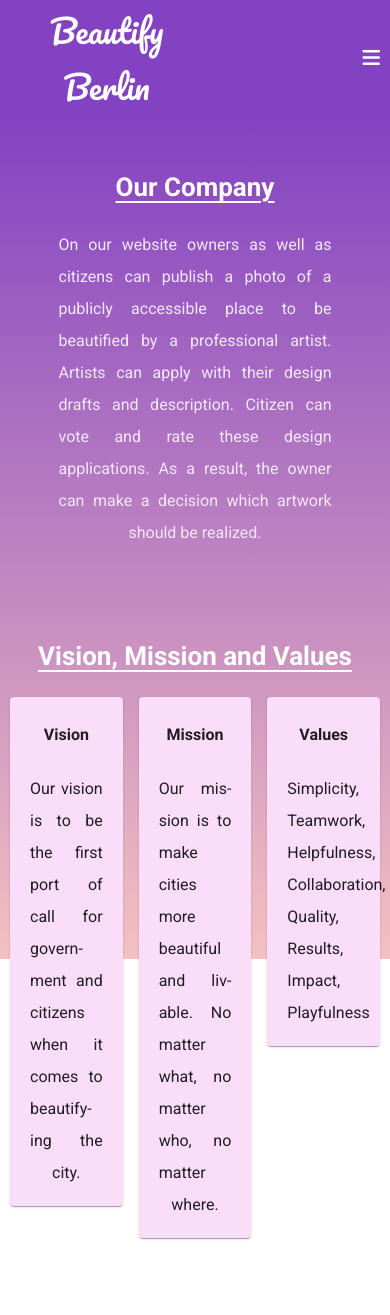
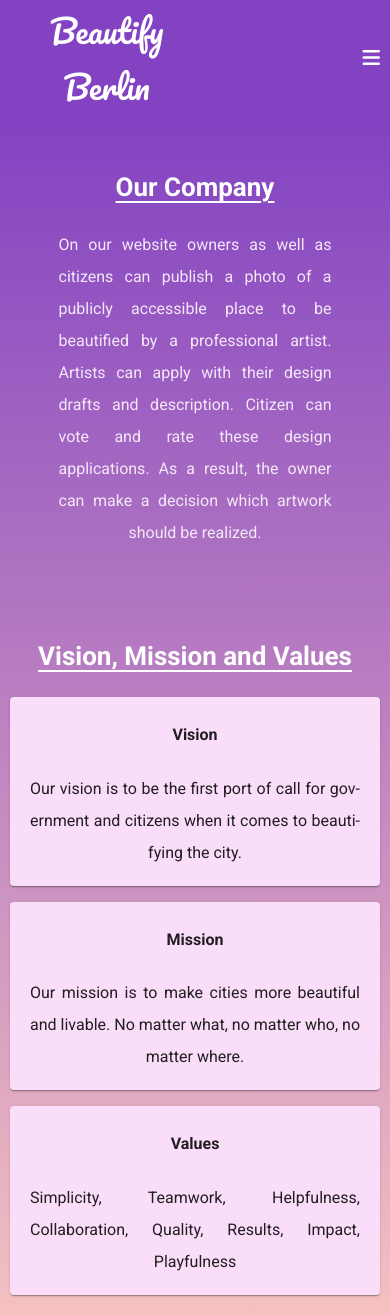
Before and after one commit to TechLabs-Berlin/st22-beautify-berlin, a React (Create React App) app in the folder beautifyberlin/: page / in a window 390 px wide. Shown: the top 1315 px of the page. Before the commit the page ends 1258 px from the top, so only its background shows below. Built offline with nearby package versions, Linux system fonts and the light colour scheme.

Commit message:
about us final changes based on screensize

```diff
--- a/beautifyberlin/src/components/VMV/VMV.js
+++ b/beautifyberlin/src/components/VMV/VMV.js
@@ -10,7 +10,7 @@ export default function VMV() {
         <h3 className="main-heading">Vision, Mission and Values</h3>
         <div className="cards">
           <Grid container spacing={2}>
-            <Grid item xs={4}>
+            <Grid item xs={12} sm={4}>
               <Paper
                 sx={{
                   background: "#fadef9",
@@ -26,7 +26,7 @@ export default function VMV() {
                 </p>
               </Paper>
             </Grid>
-            <Grid item xs={4}>
+            <Grid item xs={12} sm={4}>
               <Paper
                 sx={{
                   background: "#fadef9",
@@ -42,7 +42,7 @@ export default function VMV() {
                 </p>
               </Paper>
             </Grid>
-            <Grid item xs={4}>
+            <Grid item xs={12} sm={4}>
               <Paper
                 sx={{
                   background: "#fadef9",
--- a/beautifyberlin/src/pages/AboutUs/AboutUs.css
+++ b/beautifyberlin/src/pages/AboutUs/AboutUs.css
@@ -1,6 +1,12 @@
 .bgc {
-  width: 100vw;
-  height: 100vh;
+  width: 100%;
+  height: 100%;
   position: absolute;
   background: linear-gradient(#8242c2, #e6646467);
 }
+
+@media only screen and (max-width: 853px) {
+  .bgc {
+    height: auto;
+  }
+}
```
